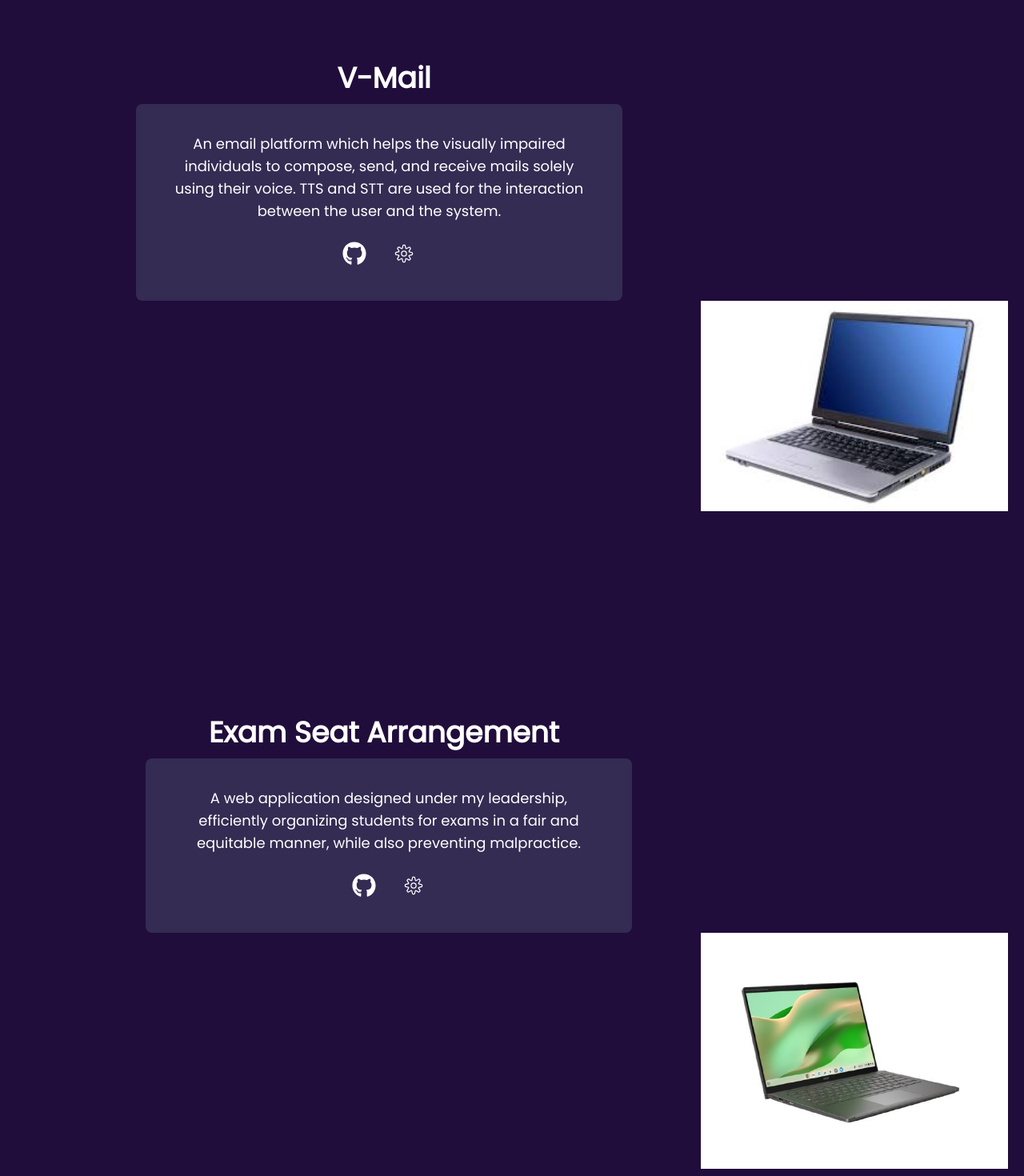
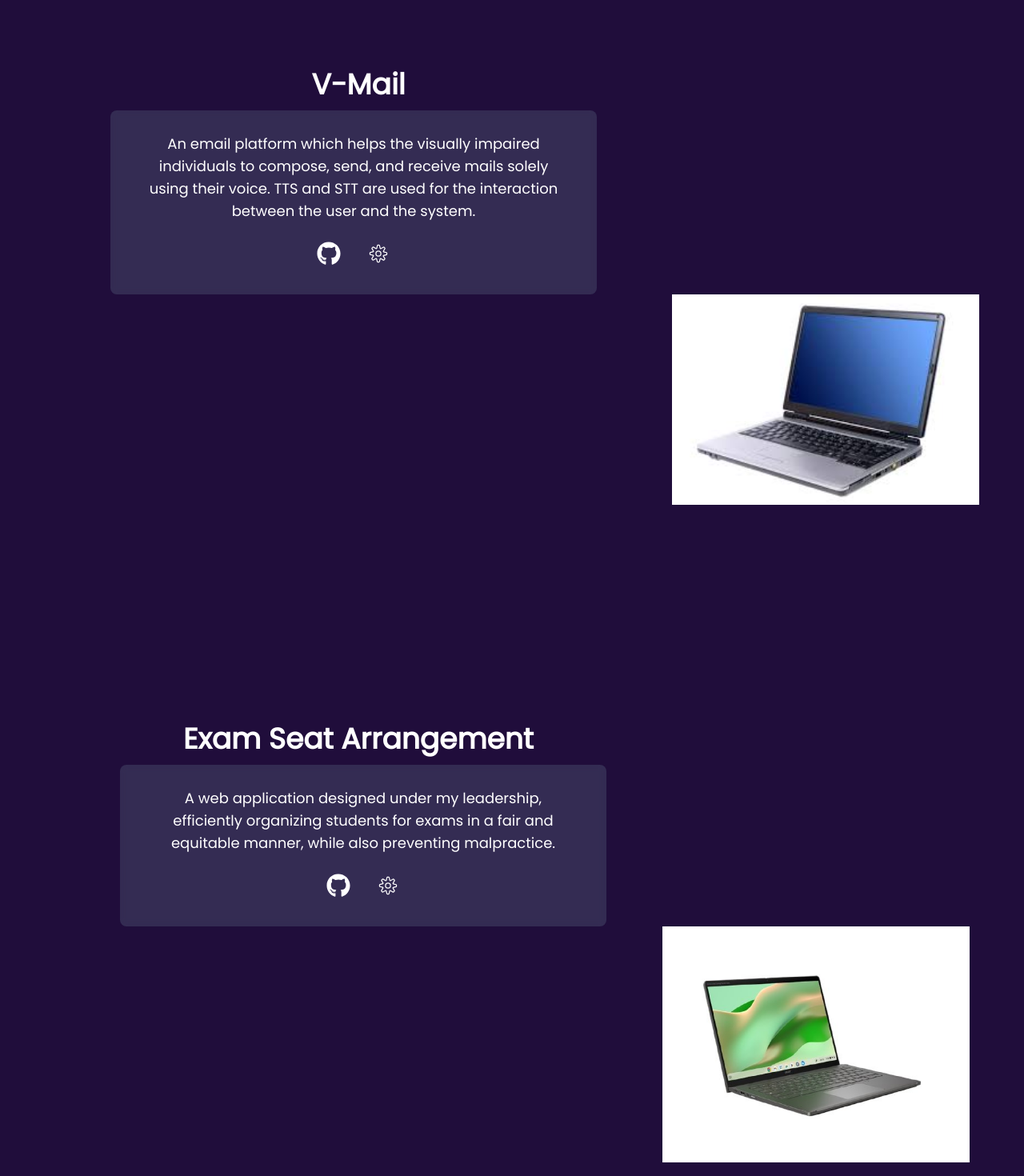
Before and after one commit to afreenpoly/afreen, a React (Vite) app: page / in a window 1280 px wide. Shown: the part 700-2170 px from the top of the page at 80% size. Built offline with nearby package versions, Linux system fonts and the light colour scheme.

Commit message:
Update styling in Featured and Navbar components

```diff
--- a/src/components/Featured.jsx
+++ b/src/components/Featured.jsx
@@ -11,9 +11,9 @@ const Featured = () => {
       </h1>
 
       <div className="h-screen flex flex-col items-center justify-center mb-6">
-        <div className="sticky top-44 w-1/2 desc1 text-center mr-80">
+        <div className="sticky top-44 w-1/2 desc1 text-center mr-96">
           <h2 className="font-bold text-4xl pb-3">V-Mail</h2>
-          <div className="bg-slate-500 bg-opacity-30 backdrop-blur-sm px-12 py-9 mr-3 rounded-lg">
+          <div className="bg-slate-500 bg-opacity-30 backdrop-blur-sm px-12 py-7 mr-3 rounded-lg">
             <p className="text-lg">
               An email platform which helps the visually impaired individuals to
               compose, send, and receive mails solely using their voice. TTS and
@@ -29,19 +29,17 @@ const Featured = () => {
             </div>
           </div>
         </div>
-        <div className="flex justify-end w-full img1">
-          <img
-            src={vmailImage}
-            alt="Vmail image"
-            className="w-96"
-          />
+        <div className="flex justify-end w-full img1 pr-9">
+          <img src={vmailImage} alt="Vmail image" className="w-96" />
         </div>
       </div>
 
       <div className="h-screen flex flex-col items-center justify-center">
-        <div className="sticky top-20 w-1/2 desc1 text-center mr-80">
-          <h2 className="font-bold text-4xl pb-3 pt-10 mt-16">Exam Seat Arrangement</h2>
-          <div className="bg-slate-500 bg-opacity-30 backdrop-blur-sm px-12 py-9 ml-3 rounded-lg">
+        <div className="sticky top-20 w-1/2 desc1 text-center mr-96">
+          <h2 className="font-bold text-4xl pb-3 pt-10 mt-16">
+            Exam Seat Arrangement
+          </h2>
+          <div className="bg-slate-500 bg-opacity-30 backdrop-blur-sm px-12 py-7 ml-3 rounded-lg">
             <p className="text-lg">
               A web application designed under my leadership, efficiently
               organizing students for exams in a fair and equitable manner,
@@ -57,7 +55,7 @@ const Featured = () => {
             </div>
           </div>
         </div>
-        <div className="flex justify-end w-full img2">
+        <div className="flex justify-end w-full img2 pr-12">
           <img
             src={examImage}
             alt="exam seat arrangement image"
--- a/src/components/Navbar.jsx
+++ b/src/components/Navbar.jsx
@@ -11,7 +11,7 @@ const Navbar = () => {
           </button>
         </Link>
       </div>
-      <div className="navbar flex gap-x-4 font-bebas-neue text-2xl items-center">
+      <div className="navbar flex gap-x-4 font-poppins text-xl items-center">
         <Link to="projects" smooth={true} offset={-19} duration={700}>
           <button className="opacity-45 hover:opacity-100">Projects</button>
         </Link>
```
